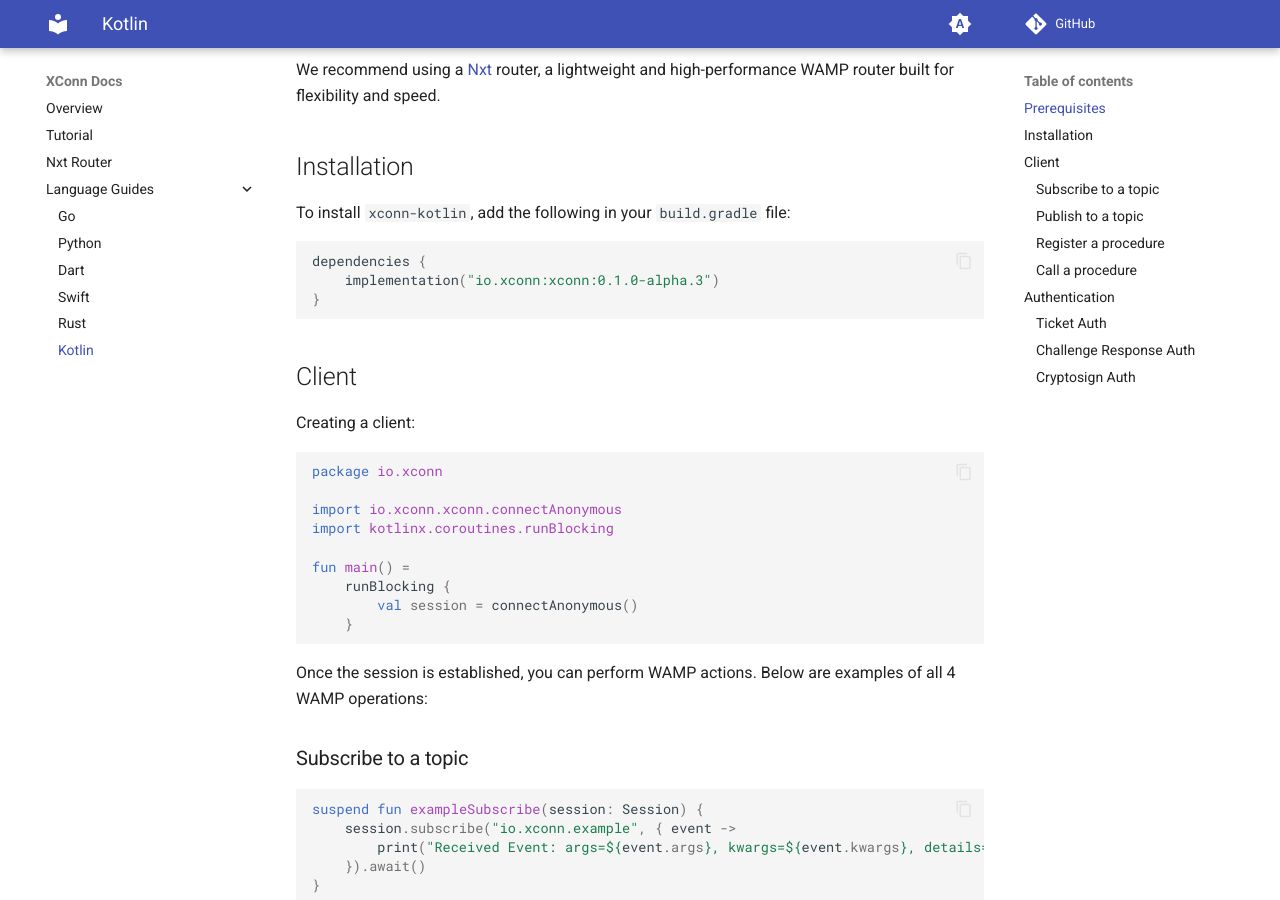
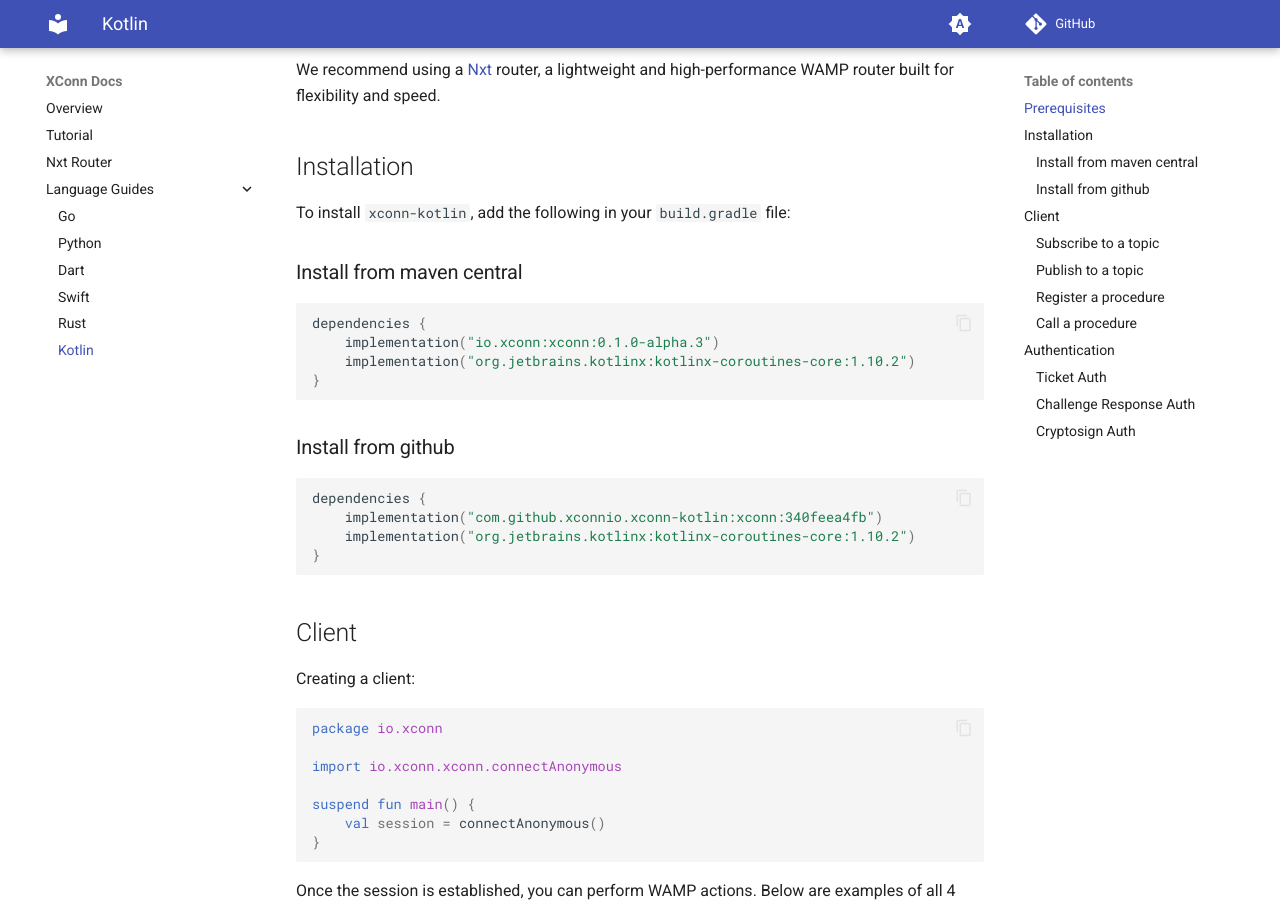
Before and after one commit to xconnio/xconn-docs, an MkDocs documentation site: the page built from docs/language-guides/kotlin.md, in a window 1280 px wide and 900 px high, scrolled down 306 px. Built offline with MkDocs 1.6.1 and Material for MkDocs 9.7.7, drawn with Linux system fonts in a browser that asks for light colours.

Commit message:
add installation instruction from github for kotlin

````diff
--- a/docs/language-guides/kotlin.md
+++ b/docs/language-guides/kotlin.md
@@ -10,9 +10,21 @@
 
 To install `xconn-kotlin`, add the following in your `build.gradle` file:
 
+### Install from maven central
+
 ```kotlin
 dependencies {
     implementation("io.xconn:xconn:0.1.0-alpha.3")
+    implementation("org.jetbrains.kotlinx:kotlinx-coroutines-core:1.10.2")
+}
+```
+
+### Install from github
+
+```kotlin
+dependencies {
+    implementation("com.github.xconnio.xconn-kotlin:xconn:340feea4fb")
+    implementation("org.jetbrains.kotlinx:kotlinx-coroutines-core:1.10.2")
 }
 ```
 
@@ -24,12 +36,10 @@
 package io.xconn
 
 import io.xconn.xconn.connectAnonymous
-import kotlinx.coroutines.runBlocking
 
-fun main() =
-    runBlocking {
-        val session = connectAnonymous()
-    }
+suspend fun main() {
+    val session = connectAnonymous()
+}
 ```
 
 Once the session is established, you can perform WAMP actions. Below are examples of all 4 WAMP
````
